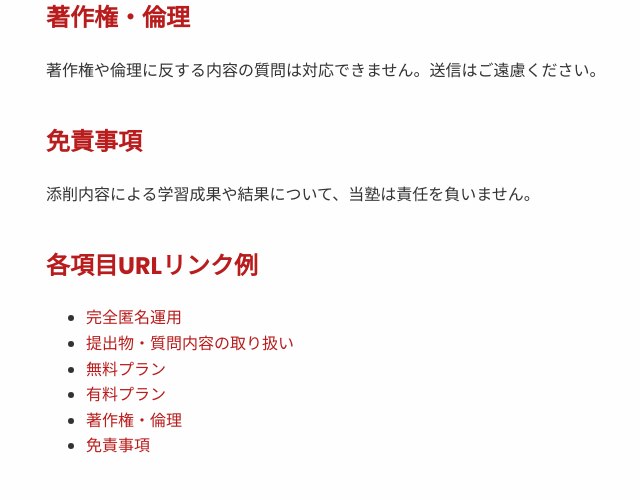
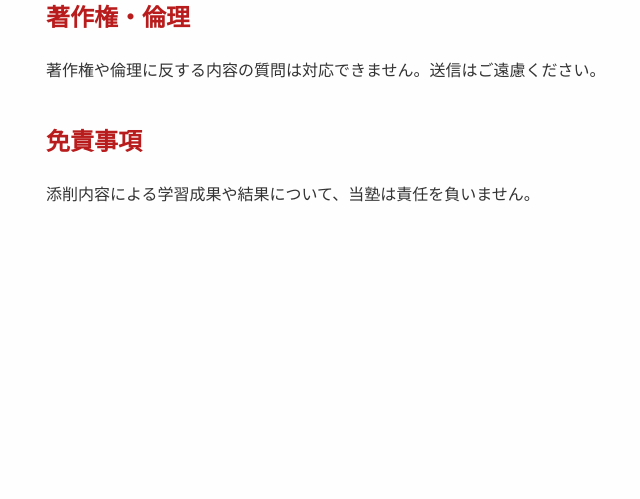
Before and after one commit to morisanyutakun-png/vectornova, a Flask app: page /policy-for-line in a window 1280 px wide. Shown: the part 653-1152 px from the top of the page, without its empty margins (194-834 px from the left). After the commit the page ends 855 px from the top, so only its background shows below. Run offline with Flask 3, Linux system fonts and the light colour scheme.

Commit message:
添削html追加

```diff
--- a/templates/policy_for_line.html
+++ b/templates/policy_for_line.html
@@ -24,44 +24,27 @@
         p {
             margin-bottom: 20px;
         }
-        a.anchor-link {
-            color: #b91c1c;
-            text-decoration: none;
-        }
-        a.anchor-link:hover {
-            text-decoration: underline;
-        }
     </style>
 </head>
 <body>
     <h1>Vector Nova Academy - ポリシー（LINE提出用）</h1>
 
-    <h2 id="anonymous">完全匿名運用</h2>
+    <h2>完全匿名運用</h2>
     <p>当塾は理系名大生チームによる完全匿名運用です。名前や顔は公開されず、安心して質問・添削を受けられます。</p>
 
-    <h2 id="data-recording">提出物・質問内容の取り扱い</h2>
+    <h2>提出物・質問内容の取り扱い</h2>
     <p>質問や提出物は運営側で記録されますが、外部には一切公開されません。LINEアカウント情報のみ取得します。</p>
 
-    <h2 id="free-plan">無料プラン</h2>
+    <h2>無料プラン</h2>
     <p>無料プランでは対応件数に制限があります。無制限の添削・回答は有料プランにて提供します。</p>
 
-    <h2 id="paid-plan">有料プラン</h2>
+    <h2>有料プラン</h2>
     <p>有料プランでは無制限の添削・回答を受け付けます。進捗管理などは現時点では提供していません。</p>
 
-    <h2 id="copyright">著作権・倫理</h2>
+    <h2>著作権・倫理</h2>
     <p>著作権や倫理に反する内容の質問は対応できません。送信はご遠慮ください。</p>
 
-    <h2 id="liability">免責事項</h2>
+    <h2>免責事項</h2>
     <p>添削内容による学習成果や結果について、当塾は責任を負いません。</p>
-
-    <h2 id="links">各項目URLリンク例</h2>
-    <ul>
-        <li><a class="anchor-link" href="#anonymous">完全匿名運用</a></li>
-        <li><a class="anchor-link" href="#data-recording">提出物・質問内容の取り扱い</a></li>
-        <li><a class="anchor-link" href="#free-plan">無料プラン</a></li>
-        <li><a class="anchor-link" href="#paid-plan">有料プラン</a></li>
-        <li><a class="anchor-link" href="#copyright">著作権・倫理</a></li>
-        <li><a class="anchor-link" href="#liability">免責事項</a></li>
-    </ul>
 </body>
 </html>
```
